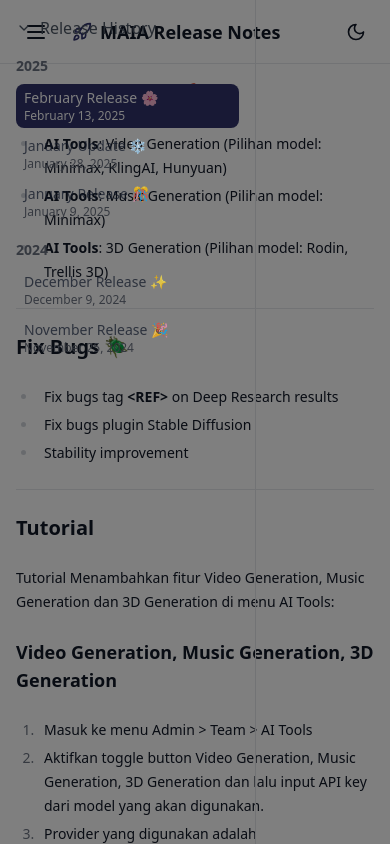
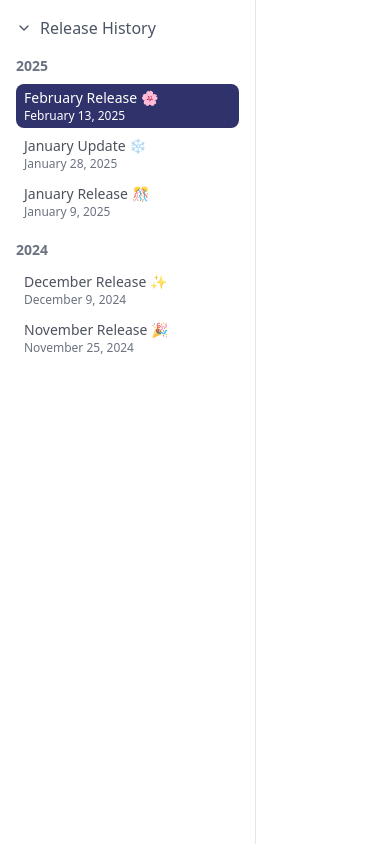
Before and after one commit to hidayatabisena/maia-updates, a React (Vite) app: page / in a window 390 px wide. Both pictures are taken after a click on the button 36 px from the left and 31 px from the top of the page. Built offline with nearby package versions, Linux system fonts and the light colour scheme.

Commit message:
Fix issues where overlay affecting the sidebar's appearance on mobile view

```diff
--- a/src/App.tsx
+++ b/src/App.tsx
@@ -97,6 +97,7 @@ function App() {
               className="absolute inset-0 bg-black/50 lg:hidden"
               onClick={() => setSidebarOpen(false)}
             />
+            <div className="relative z-30 h-full bg-white dark:bg-gray-900 lg:bg-transparent lg:dark:bg-transparent">
               <Sidebar
                 releases={filteredReleases}
                 selectedRelease={selectedRelease}
@@ -105,6 +106,7 @@ function App() {
                   setSidebarOpen(false);
                 }}
               />
+            </div>
           </div>
 
           <main className="flex-1 overflow-auto p-4 lg:p-8 w-full">
```
Lines whose indentation alone changed are shown as unchanged.
